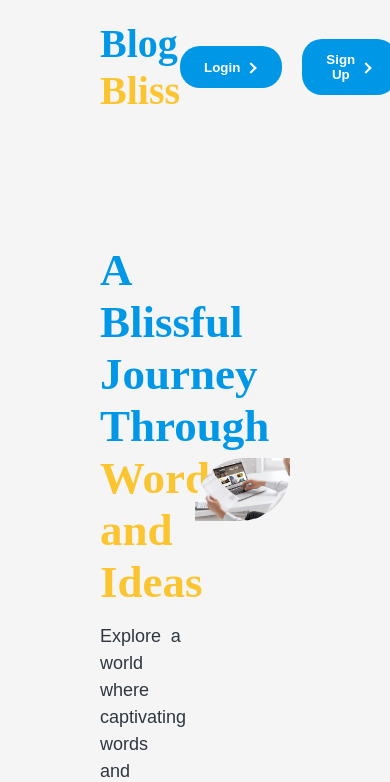
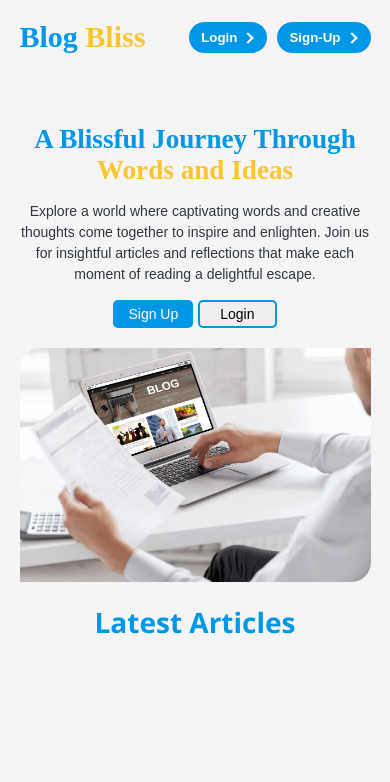
Before and after one commit to umermalik053/new-blog-website, a plain HTML site: page index.html in a window 390 px wide. Shown: the top 782 px of the page. Drawn offline with Linux system fonts and the light colour scheme; no server answers.

Commit message:
responsive

```diff
--- a/css/style.css
+++ b/css/style.css
@@ -1,14 +1,14 @@
-*{
+* {
   margin: 0;
   padding: 0;
   box-sizing: border-box;
 }
-body{
+body {
   background-color: whitesmoke;
   /* font-family: 'Segoe UI', Tahoma, Geneva, Verdana, sans-serif; */
 }
 /* display none when preeloading show */
-#content{
+#content {
   display: none;
 }
 
@@ -25,7 +25,7 @@ body{
 .jimu-primary-loading:after {
   position: absolute;
   top: 0;
-  content: '';
+  content: "";
 }
 
 .jimu-primary-loading:before {
@@ -59,11 +59,10 @@ body{
 }
 
 @-webkit-keyframes loading-keys-app-loading {
-
   0%,
   80%,
   100% {
-    opacity: .75;
+    opacity: 0.75;
     box-shadow: 0 0 #076fe5;
     height: 32px;
   }
@@ -76,11 +75,10 @@ body{
 }
 
 @keyframes loading-keys-app-loading {
-
   0%,
   80%,
   100% {
-    opacity: .75;
+    opacity: 0.75;
     box-shadow: 0 0 #076fe5;
     height: 32px;
   }
@@ -92,37 +90,35 @@ body{
   }
 }
 
+.container {
+  margin: 20px 5% 0px 5%;
+}
 
-.container{
-  margin: 20px 100px 0px 100px;
-}
-/* navbar start here  */
-.navbar-container{
+.navbar-container {
   display: flex;
   justify-content: space-between;
   align-items: center;
+  width: 100%;
+  height: auto;
   /* margin: 20px 100px; */
 }
-.nav1{
-  width: 50%;
+.nav1 {
+  min-width: 180px;
   font-size: 20px;
 }
-.nav2{
+.nav2 {
   display: flex;
   align-items: center;
   column-gap: 20px;
-
-
 }
-.logo1 a{
+.logo1 a {
   color: #0097e6;
   text-decoration: none;
-
 }
-.logo2{
+.logo2 {
   color: #fbc531;
 }
-.anchor{
+.anchor {
   color: white;
   text-decoration: none;
 }
@@ -131,14 +127,14 @@ body{
 .btn-lgn {
   --primary-color: #0097e6;
   --secondary-color: #fff;
-  --hover-color: #fbc531 ;
+  --hover-color: #fbc531;
   --arrow-width: 10px;
   --arrow-stroke: 2px;
   box-sizing: border-box;
   border: 0;
   border-radius: 20px;
   color: var(--secondary-color);
-  padding: 1em 1.8em;
+  padding: 10px 15px;
   background: var(--primary-color);
   display: flex;
   transition: 0.2s background;
@@ -189,30 +185,51 @@ body{
   right: 0;
 }
 
+@media only screen and (max-width: 450px) {
+  .nav1 {
+    min-width: 140px;
+    font-size: 15px;
+  }
+  .nav2 {
+    column-gap: 10px;
+  }
+
+  /* navbar button from uiverse website */
+  .btn-lgn {
+    padding: 8px 12px;
+  }
+}
+
+@media only screen and (max-width: 380px) {
+  .navbar-container {
+    flex-direction: column;
+    width: 100%;
+  }
+  .nav1 {
+    justify-content: space-between;
+  }
+}
 
 /* content start here  */
-.main-container{
+.main-container {
   display: flex;
   width: 100%;
-  height: 70vh;
+  height: auto;
   margin-top: 80px;
-
 }
-.section1{
+.section1 {
   width: 50%;
   padding-top: 50px;
 }
 
-
-.tagline{
-  font-size: 45px;
+.tagline {
+  font-size: 2.6em;
   color: #0097e6;
 }
-.pretagline{
+.pretagline {
   color: #fbc531;
-
 }
-.para{
+.para {
   width: 85%;
   line-height: 1.5;
   text-align: justify;
@@ -222,11 +239,11 @@ body{
   font-family: Arial, Helvetica, sans-serif;
 }
 
-.button-main-div{
+.button-main-div {
   margin-top: 25px;
   display: flex;
 }
-.mainbutton{
+.mainbutton {
   background-color: #0097e6;
   padding: 8px 25px;
   border: none;
@@ -234,50 +251,104 @@ body{
   color: #fff;
   font-size: 18px;
   cursor: pointer;
-
 }
-.mainbutton:hover{
+.mainbutton:hover {
   background-color: #fbc531;
 }
-.mainbutton2{
+.mainbutton2 {
   margin-left: 5px;
   background-color: none;
   padding: 6px 25px;
   border: 2px solid #0097e6;
   border-radius: 5px;
-  color:  black;
+  color: black;
   font-size: 18px;
   cursor: pointer;
-
 }
-.mainbutton2:hover{
+.mainbutton2:hover {
   background-color: #0097e6;
   color: white;
 }
 /* section 2 style  */
-.section2{
+.section2 {
   width: 50%;
   display: flex;
   justify-content: center;
   align-items: center;
-
 }
 /* image  */
-.main-img{
+.main-img {
   width: 100%;
+  height: 90%;
   border-radius: 50px 0px 50px 0px;
-
 }
 
-/* heading of article  */
-.heading{
+.heading {
   font-size: 45px;
-  font-family: 'Segoe UI', Tahoma, Geneva, Verdana, sans-serif;
+  font-family: "Segoe UI", Tahoma, Geneva, Verdana, sans-serif;
   display: flex;
   justify-content: center;
   align-items: center;
   color: #0097e6;
   height: 120px;
+}
+@media only screen and (max-width: 700px) {
+  .main-container {
+    flex-direction: column;
+    margin-top: 20px;
+    row-gap: 20px;
+  }
+  .section1 {
+    width: 100%;
+    text-align: center;
+    display: flex;
+    flex-direction: column;
+    justify-content: center;
+    align-items: center;
+  }
+
+  .para {
+    width: 100%;
+    text-align: center;
+  }
+
+  /* section 2 style  */
+  .section2 {
+    width: 100%;
+  }
+  .heading {
+    font-size: 32px;
+    height: 100px;
+  }
+}
+@media only screen and (max-width: 420px) {
+  .tagline {
+    font-size: 1.7em;
+  }
+
+  .para {
+    font-size: 14px;
+  }
+
+  .button-main-div {
+    margin-top: 15px;
+  }
+  .mainbutton {
+    padding: 6px 15px;
+    font-size: 14px;
+  }
+
+  .mainbutton2 {
+    padding: 4px 20px;
+    font-size: 14px;
+  }
+  .main-img {
+    border-radius: 20px 0px 20px 0px;
+  }
+  .heading {
+    font-size: 28px;
+    height: 80px;
+  }
 }
 
 /* .dashboard and card design  */
@@ -341,55 +412,17 @@ body{
   margin: 0 0 15px;
 }
 
-/* .buttons {
-  display: flex;
-  gap: 10px;
-}
-
-.edit-btn,
-.delete-btn {
-  flex: 1;
-  padding: 10px;
-  border: none;
-  border-radius: 5px;
-  cursor: pointer;
-  font-size: 1rem;
-  transition: background-color 0.3s ease, color 0.3s ease;
-} */
-
-
-/* heading of article  */
-.h1heading {
-  display: flex;
-  justify-content: center;
-  align-items: center;
-  margin-top: 25px;
-  font-size: 40px;
-  color: #0097e6;
-  margin-bottom: 20px;
-  font-family: "Segoe UI", Tahoma, Geneva, Verdana, sans-serif;
-  text-decoration: underline;
-}
-
-
-/* if post is not found div style */
-.nopostDiv{
+.nopostDiv {
   display: flex;
   flex-direction: column;
   justify-content: center;
   align-items: center;
 }
-#nopost{
+#nopost {
   text-align: center;
   font-size: 45px;
-  font-family: 'Segoe UI', Tahoma, Geneva, Verdana, sans-serif;
+  font-family: "Segoe UI", Tahoma, Geneva, Verdana, sans-serif;
   color: #0097e6;
   font-weight: 700;
   margin: 15px 0px 25px 0px;
 }
-
-
-
-/*
-end
- */
--- a/index.html
+++ b/index.html
@@ -3,12 +3,12 @@
   <head>
     <meta charset="UTF-8" />
     <meta name="viewport" content="width=device-width, initial-scale=1.0" />
+
     <title>Blog Bliss</title>
     <!-- all style sheet attach here  -->
     <link rel="stylesheet" href="./css/style.css"/>
   </head>
   <body>
-
      <!-- preloader for website  -->
     <div class="loader" id="preloader">
       <div class="justify-content-center jimu-primary-loading"></div>
@@ -36,7 +36,7 @@
           </button>
           <!-- signup button for navbar -->
           <button class="btn-lgn">
-            <a class="anchor" href="./pages/signup.html">Sign Up</a>
+            <a class="anchor" href="./pages/signup.html">Sign-Up</a>
             <div class="arrow-wrapper">
               <div class="arrow"></div>
             </div>
@@ -44,6 +44,7 @@
         </div>
       </div>
 
+      <div class="maincontent">
         <!-- main content for start landing page -->
         <div class="main-container">
           <!-- section1 of all heading para and button  -->
@@ -63,14 +64,22 @@
             </p>
             <!-- button show here main content button signup and login  -->
             <span class="button-main-div">
-            <a href="./pages/signup.html" class="anchor"><button class="mainbutton">Sign Up</button></a>
-            <a href="./pages/login.html" class="anchor"><button class="mainbutton2">Login</button></a>
+              <a href="./pages/signup.html" class="anchor"
+                ><button class="mainbutton">Sign Up</button></a
+              >
+              <a href="./pages/login.html" class="anchor"
+                ><button class="mainbutton2">Login</button></a
+              >
             </span>
           </div>
           <!-- section 2 start here -->
           <div class="section2">
             <!-- section2 of image show-->
-            <img src="./assets/write-a-blog-jpeg.webp" class="main-img" alt="">
+            <img
+              src="./assets/write-a-blog-jpeg.webp"
+              class="main-img"
+              alt=""
+            />
           </div>
         </div>
 
@@ -79,11 +88,11 @@
           <h1 class="heading">Latest Articles</h1>
         </div>
 
-
         <!-- all articles show here -->
         <div class="dashboardontainer">
           <div  id="dashboard" class="dashboard">
             <!-- post show here -->
+          </div>
         </div>
       </div>
     </div>
```
Lines whose indentation alone changed are shown as unchanged.
